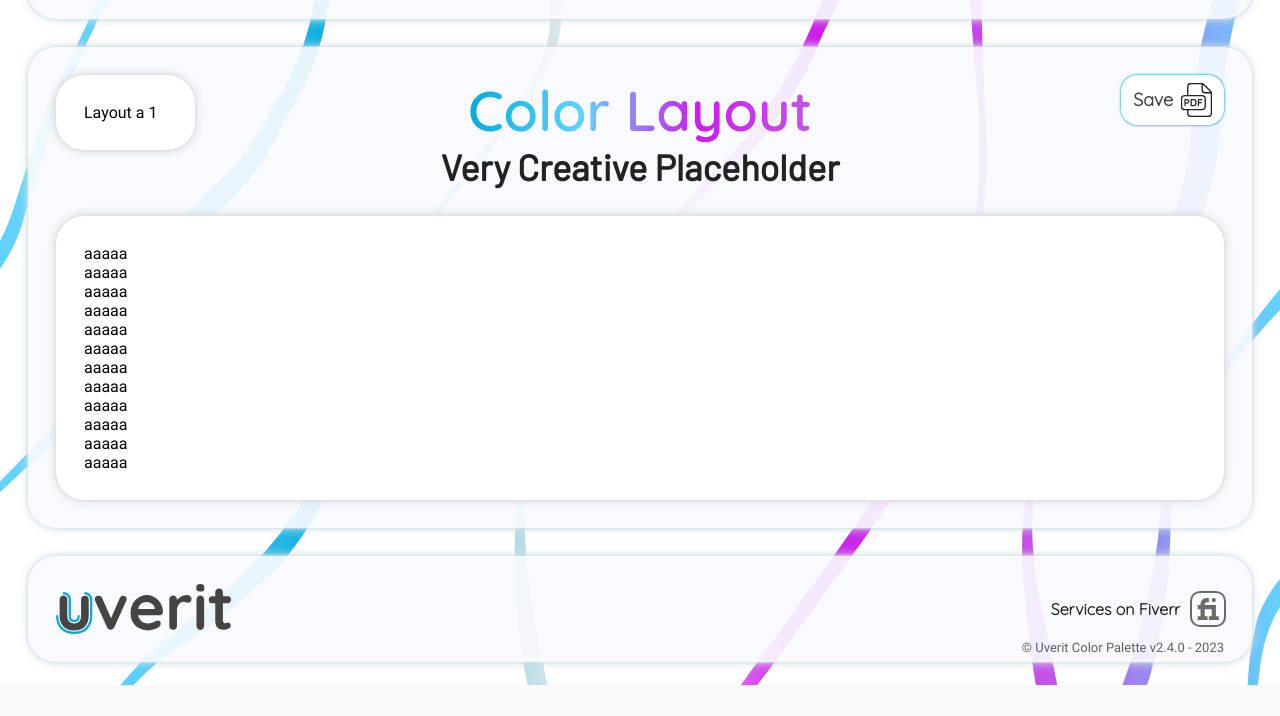
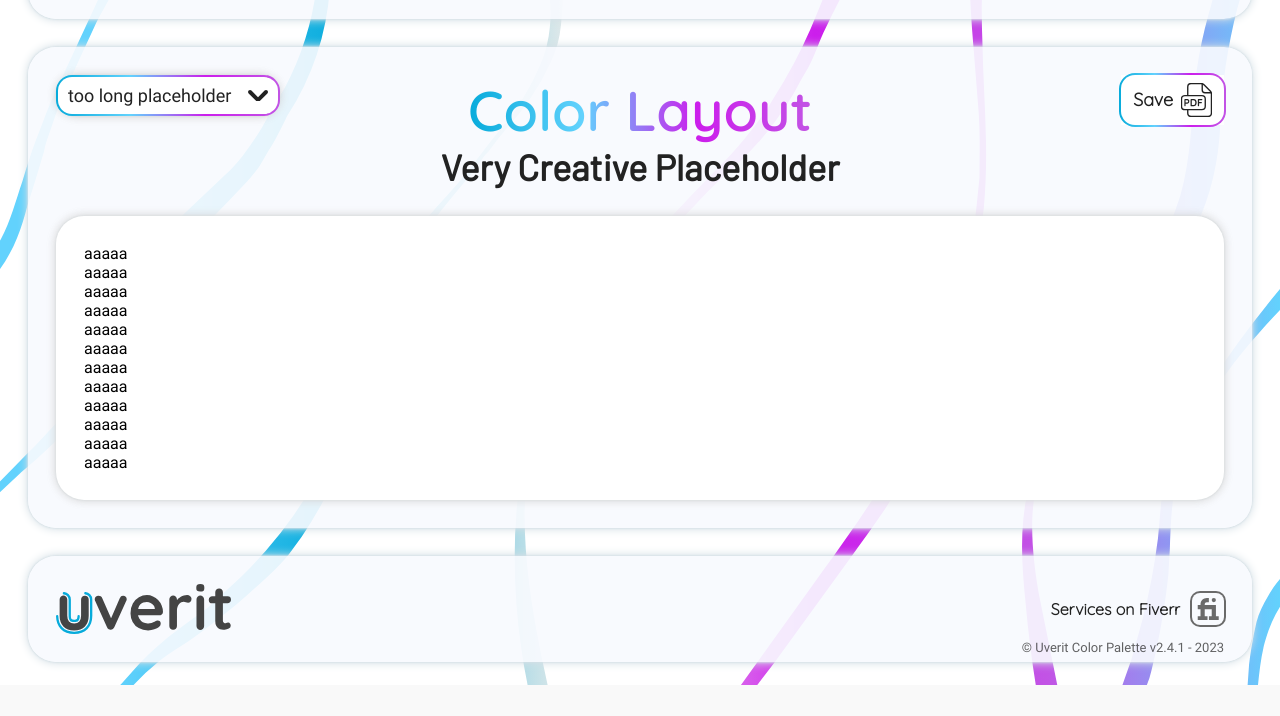
Before and after one commit to newhorizonweb/Uverit-Color-Palette, a plain HTML site: page int_resources/pages/ColorLayout.html in a window 1280 px wide. Shown: the part 115-831 px from the top of the page. Before the commit the page ends 805 px from the top, so only its background shows below. Drawn offline with Linux system fonts and the light colour scheme.

Commit message:
v2.4.1 - List button, layouts, small CSS changes
Changed layouts so they look better when fading out.

Changed the PDF Button design.

The Layout List Button (select) now looks better, similar to the new PDF button design.

Changed slightly the txt-faded CSS variable in dark-mode (now it's brighter, easier to read).

Other small Layout Page script changes.

```diff
--- a/int_resources/css/color-layout.css
+++ b/int_resources/css/color-layout.css
@@ -4,7 +4,7 @@
     /* Layout List */
 
 .layout-list{
-    padding:var(--wrapperPadding1);
+    padding:8px 12px;
     position:absolute;
     top:var(--wrapperPadding1);
     left:var(--wrapperPadding1);
@@ -19,40 +19,103 @@
     z-index:1000;
 }
 
+.layout-list:before{
+    content:"";
+    width:100%;
+    height:100%;
+    box-sizing:border-box;
+    position:absolute;
+    top:0;
+    left:0;
+
+    border-radius:var(--radius1);
+    border:solid 2px transparent;
+    background-image:linear-gradient(var(--shade1), var(--shade1)), var(--ucp-grad2);
+    background-origin:border-box;
+    background-clip:content-box, border-box;
+    z-index:-1;
+}
+
+        /* Layout List - Select */
+
+.ll-select{
+    width:200px;
+    height:25px;
+    display:flex;
+    justify-content:space-between;
+    align-items:center;
+    cursor:pointer;
+}
+
+.current-item{
+    color:var(--txt1);
+}
+
+.ll-select-arrow{
+    width:20px;
+    display:flex;
+    justify-content:center;
+    align-items:center;
+}
+
+.ll-select svg{
+    width:100%;
+    fill:var(--txt1);
+    transition:0.1s;
+}
+
+.open-list .ll-select svg{
+    transform:rotate(180deg);
+}
+
+.ll-select:hover svg,
+.open-list .ll-select svg{
+    fill:var(--ucp1);
+}
+
+        /* Layout List - Inner List */
+
 .layout-list-inner{
     height:0;
     overflow:hidden;
+    display:flex;
+    flex-direction:column;
+    gap:2px;
 }
 
-
-.open-list{
+.open-list .layout-list-inner{
     height:auto;
+    padding-top:4px;
 }
 
-
-
-
-.layout-list > *{
-    cursor:pointer;
+.ll-border{
+    width:100%;
+    height:2px;
+    background-image:var(--ucp-grad2);
+    border-radius:100px;
 }
 
+.open-list .ll-border{
+    margin-bottom:4px;
+}
 
+.layout-btn{
+    cursor:pointer;
+    transition:0.1s;
+}
 
+.layout-btn:hover{
+    color:var(--ucp1);
+}
 
+.current-layout{
+    color:var(--ucp2);
+    border-right:solid 2px var(--ucp2);
+}
 
-
-
-
-
-
-
-
-
-
-
-
-
-
+.current-layout:hover{
+    color:var(--ucp2);
+}
 
     /* Layouts */
 
@@ -60,12 +123,12 @@
     width:100%;
     height:0;
     position:relative;
-    transition:0.25s;
+    transition:0.4s;
 }
 
 .layout{
     width:100%;
-    height:0;
+    height:500px;
     padding:var(--wrapperPadding1);
     box-sizing:border-box;
 
@@ -95,14 +158,4 @@
     }
 }
 
-
-
-
-
-
-
-
-
-
-
         /* Layout 0 - nav & footer */
--- a/int_resources/css/general.css
+++ b/int_resources/css/general.css
@@ -74,7 +74,7 @@
 
     --txt1:#FAFAFA;                 /* Text color 1 */
     --txt2:#222;                    /* Text color 2 */
-    --txt-faded:#D5D5D5;            /* Text faded color 1 */
+    --txt-faded:#EEE;            /* Text faded color 1 */
     --txt-faded2:#CFCFCF;           /* Text faded color 2 */
     --txt-faded3:#B1B1B1;           /* Text faded color 3 */
 }
@@ -903,29 +903,44 @@ main{
     position:absolute;
     top:var(--wrapperPadding1);
     right:var(--wrapperPadding1);
+
     display:flex;
     justify-content:center;
     align-items:center;
     gap:8px;
 
     background-color:var(--shade1);
-    box-shadow:var(--box-shadow2) var(--ucp1);
-    border-radius:var(--radius1);
     cursor:pointer;
     transition:0.15s;
 }
 
-.pdf-btn:hover{
-    box-shadow:var(--box-shadow3) var(--ucp1);
+.pdf-btn:before{
+    content:"";
+    width:100%;
+    height:100%;
+    position:absolute;
+
+    border-radius:var(--radius1);
+    border:solid 2px transparent;
+    background-image:linear-gradient(var(--shade1), var(--shade1)), var(--ucp-grad2);
+    background-origin:border-box;
+    background-clip:content-box, border-box;
 }
 
 .pdf-btn p{
+    color:var(--txt1);
     font-family:font1;
     font-weight:800;
+    z-index:10;
+}
+
+.pdf-btn:hover p{
+    color:var(--ucp1);
 }
 
 .pdf-btn svg{
     height:100%;
+    z-index:10;
 }
 
 .pdf-btn svg *{
@@ -1013,7 +1028,7 @@ main{
         /* PDF - Page Settings */
 
     .pdfNoPrint, footer, nav, #hidden-contents{
-        display:none;
+        display:none !important;
     }
 
             /* PDF - Main Header */
--- a/int_resources/js/color-layout.js
+++ b/int_resources/js/color-layout.js
@@ -1,27 +1,41 @@
 /* Layout List && Display Layout */
 // Array with layout options (buttons to display the layout)
 const layoutArray = [
-    "Layout a 1",
-    "Layout b 2",
-    "Layout c 3",
-    "Layout d 4"
+    "too long placeholder",
+    "short placeholder",
+    "placeholder",
+    "plchldr"
 ];
 // HTML Elements
 const layoutList = document.querySelector(".layout-list");
+const listSelect = document.querySelector(".ll-select");
+const currItem = document.querySelector(".current-item");
+const listSelectArrow = document.querySelector(".ll-select-arrow");
 const layoutListInner = document.querySelector(".layout-list-inner");
 const layoutsParent = document.querySelector(".layouts");
-const currLayout = document.querySelector(".current-item");
 const layouts = document.querySelectorAll(".layout");
+/* Some stuff on page load */
+// Add an arrow icon to the Layout List Select
+document.addEventListener("DOMContentLoaded", function () {
+    document.querySelectorAll(".layout-btn")[0].classList.add("current-layout");
+});
+// Add an arrow icon to the Layout List Select
+document.addEventListener("DOMContentLoaded", function () {
+    if (listSelectArrow) {
+        listSelectArrow.innerHTML = arrowIcon;
+    }
+});
 // Add the display-layout class to the first element on page load
 layouts[0].classList.add("display-layout");
 // Display the first layout in the layout list
-if (currLayout) {
-    currLayout.innerHTML = layoutArray[0];
+if (currItem) {
+    currItem.innerHTML = layoutArray[0];
 }
 // Set the layouts parent div height
 if (layoutsParent) {
     layoutsParent.style.height = layouts[0].offsetHeight.toString() + "px";
 }
+/* Create Layout Buttons */
 for (let layout = 0; layout < layoutArray.length; layout++) {
     // Create new button
     const newLayout = document.createElement("p");
@@ -35,9 +49,19 @@ for (let layout = 0; layout < layoutArray.length; layout++) {
     if (layouts[layout]) {
         layouts[layout].classList.add("layout" + layout);
     }
-    // Do sum cool stuff on the layout-btn click
-    let layBtn = document.getElementById("layout-btn" + layout);
-    layBtn?.addEventListener("click", function () {
+}
+/* Layout Button Click */
+for (let layout = 0; layout < layoutArray.length; layout++) {
+    const layBtns = document.querySelectorAll(".layout-btn");
+    layBtns[layout]?.addEventListener("click", function () {
+        /* Add a current-layout class to the button for the current layout */
+        // Remove the display-layout class from every layout
+        layBtns.forEach(function (thisBtn) {
+            thisBtn.classList.remove("current-layout");
+        });
+        // Add the display-layout class to the selected layout
+        layBtns[layout].classList.add("current-layout");
+        /* Display Layout */
         // Remove the display-layout class from every layout
         layouts.forEach(function (thisLayout) {
             thisLayout.classList.remove("display-layout");
@@ -50,19 +74,19 @@ for (let layout = 0; layout < layoutArray.length; layout++) {
             layoutsParent.style.height = layouts[layout].offsetHeight.toString() + "px";
         }
         // Display the current layout in the layout list
-        if (currLayout) {
-            currLayout.innerHTML = layoutArray[layout];
+        if (currItem) {
+            currItem.innerHTML = layoutArray[layout];
         }
     });
 }
 /* Open / Close the layout-list */
 layoutList?.addEventListener("click", function () {
-    layoutListInner?.classList.toggle("open-list");
+    layoutList?.classList.toggle("open-list");
 });
 window.addEventListener("click", (e) => {
     const target = e.target;
     if (!target.matches(".layout-list") &&
         !target.closest(".layout-list")) {
-        layoutListInner?.classList.remove("open-list");
+        layoutList?.classList.remove("open-list");
     }
 });
--- a/int_resources/js/color-tones-saturation.js
+++ b/int_resources/js/color-tones-saturation.js
@@ -5,7 +5,7 @@ let colorGroupNames = "";
 let shadeContent = "";
 let tintContent = "";
 if (thisUrl === "colortones.html") {
-    for (let i = 0; i < 5; i++) {
+    for (let i = 0; i < colorArray.length; i++) {
         // Percentage
         let currPercent = 100 - (i * 20) + "%";
         percentage += `<p>${currPercent}</p>`;
@@ -34,7 +34,7 @@ else if (thisUrl === "colorsaturation.html") {
         let currPercent2 = 100 + (i * 20) + "%";
         percentage2 += `<p>${currPercent2}</p>`;
     }
-    for (let i = 0; i < 5; i++) {
+    for (let i = 0; i < colorArray.length; i++) {
         // Color Names
         colorGroupNames +=
             "<div class='color-name tone-cell'>" +
--- a/int_resources/js/navigation.js
+++ b/int_resources/js/navigation.js
@@ -1,4 +1,4 @@
-const paletteVersion = "v2.4.0";
+const paletteVersion = "v2.4.1";
 /* Page Arrays */
 // Arrays with page urls and names
 let filesArray;
--- a/int_resources/pages/ColorLayout.html
+++ b/int_resources/pages/ColorLayout.html
@@ -65,9 +65,15 @@
                         </script>
                     </div>
 
-                    <div class="layout-list">
-                        <div class="current-item"></div>
-                        <div class="layout-list-inner"></div>
+                    <div class="layout-list pdfNoPrint">
+                        <div class="ll-select">
+                            <p class="current-item"></p>
+                            <div class="ll-select-arrow"></div>
+                        </div>
+
+                        <div class="layout-list-inner">
+                            <div class="ll-border"></div>
+                        </div>
                     </div>
 
                     <div class="layouts">
--- a/int_resources/ts/color-tones-saturation.ts
+++ b/int_resources/ts/color-tones-saturation.ts
@@ -14,7 +14,7 @@ let tintContent:string = "";
 
 if (thisUrl === "colortones.html"){
 
-    for (let i = 0; i < 5; i++){
+    for (let i = 0; i < colorArray.length; i++){
 
         // Percentage
         let currPercent:string = 100 - (i * 20) + "%";
@@ -53,7 +53,7 @@ if (thisUrl === "colortones.html"){
 
     }
 
-    for (let i = 0; i < 5; i++){
+    for (let i = 0; i < colorArray.length; i++){
 
         // Color Names
         colorGroupNames +=
--- a/int_resources/ts/navigation.ts
+++ b/int_resources/ts/navigation.ts
@@ -1,5 +1,5 @@
 
-const paletteVersion:string = "v2.4.0";
+const paletteVersion:string = "v2.4.1";
 
     /* Page Arrays */
 
```
Also changed, not shown: int_resources/ts/color-layout.ts (+50 -14 lines).
